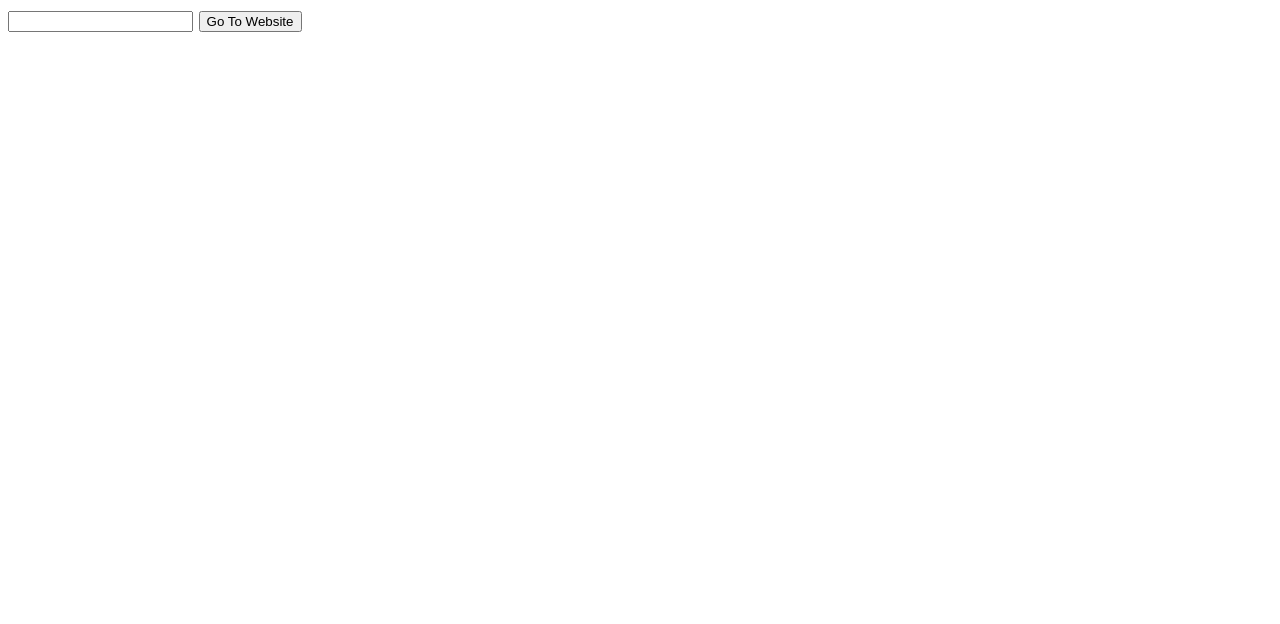
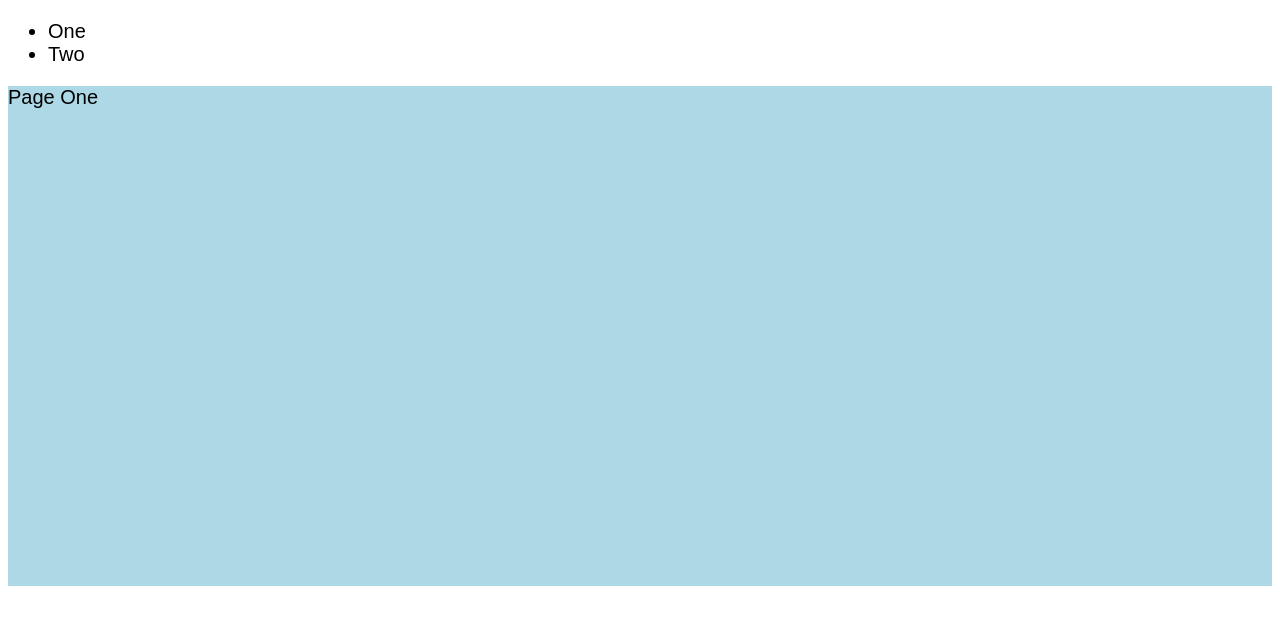
Before and after one commit to jabellizzi/web-dev-for-qlik-dev-webpage, a plain HTML site: page index.html in a window 1280 px wide. Drawn offline with Linux system fonts and the light colour scheme.

Commit message:
Chapter 7 Single Page App

```diff
--- a/index.html
+++ b/index.html
@@ -6,9 +6,13 @@
     <link rel="stylesheet" href="styles.css">
   </head>
   <body>
-    <input id="urlInput" type="text">
+    <ul>
+      <li onclick="activatePage('pageOne')">One</li>
+      <li onclick="activatePage('pageTwo')">Two</li>
+    </ul>
 
-    <button onclick="goToWebsite()">Go To Website</button>
+    <div id="pageOne" class="page">Page One</div>
+    <div id="pageTwo" class="page" style="display: none;">Page Two</div>
 
     <script src="script.js"></script>
   </body>
--- a/script.js
+++ b/script.js
@@ -1,5 +1,13 @@
-function goToWebsite() {
-  var url = document.getElementById('urlInput').value;
+function activatePage(pageId) {
+  console.log(pageId);
+  var pageOneElement = document.getElementById('pageOne');
+  var pageTwoElement = document.getElementById('pageTwo');
 
-  window.open(url, '_blank');
+  if(pageId === 'pageOne') {
+    pageTwoElement.style.display = 'none';
+    pageOneElement.style.display = 'block';
+  } else if(pageId === 'pageTwo') {
+    pageOneElement.style.display = 'none';
+    pageTwoElement.style.display = 'block';
+  }
 }
--- a/styles.css
+++ b/styles.css
@@ -3,12 +3,15 @@ body {
   font-size: 20px;
 }
 
-h1 {
-  font-size: 3em;
-  color: #888888
+.page {
+  width: 100%;
+  height: 500px;
 }
 
-.custom-paragraph {
-  font-size: 1em;
-  margin: 30px;
+#pageOne {
+  background-color: lightblue;
 }
+
+#pageTwo {
+  background-color: lightcoral;
+}
```
